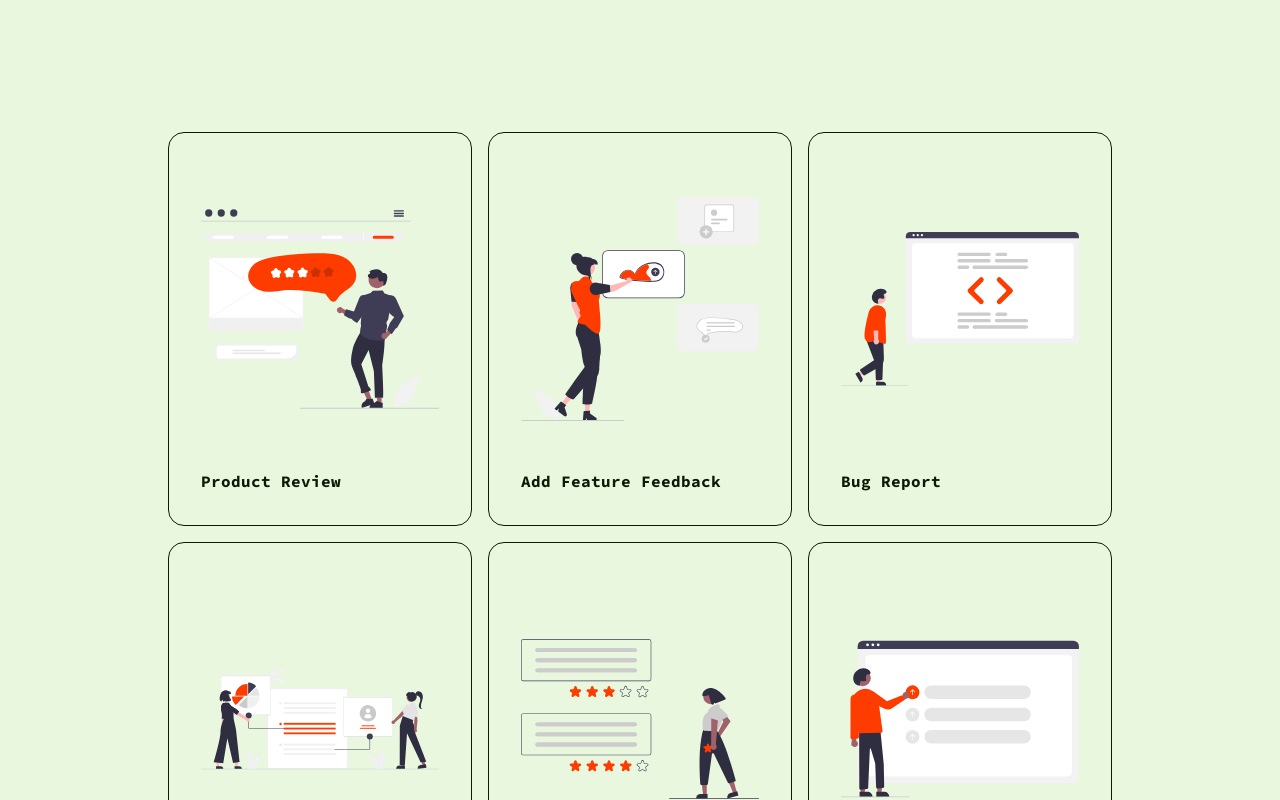
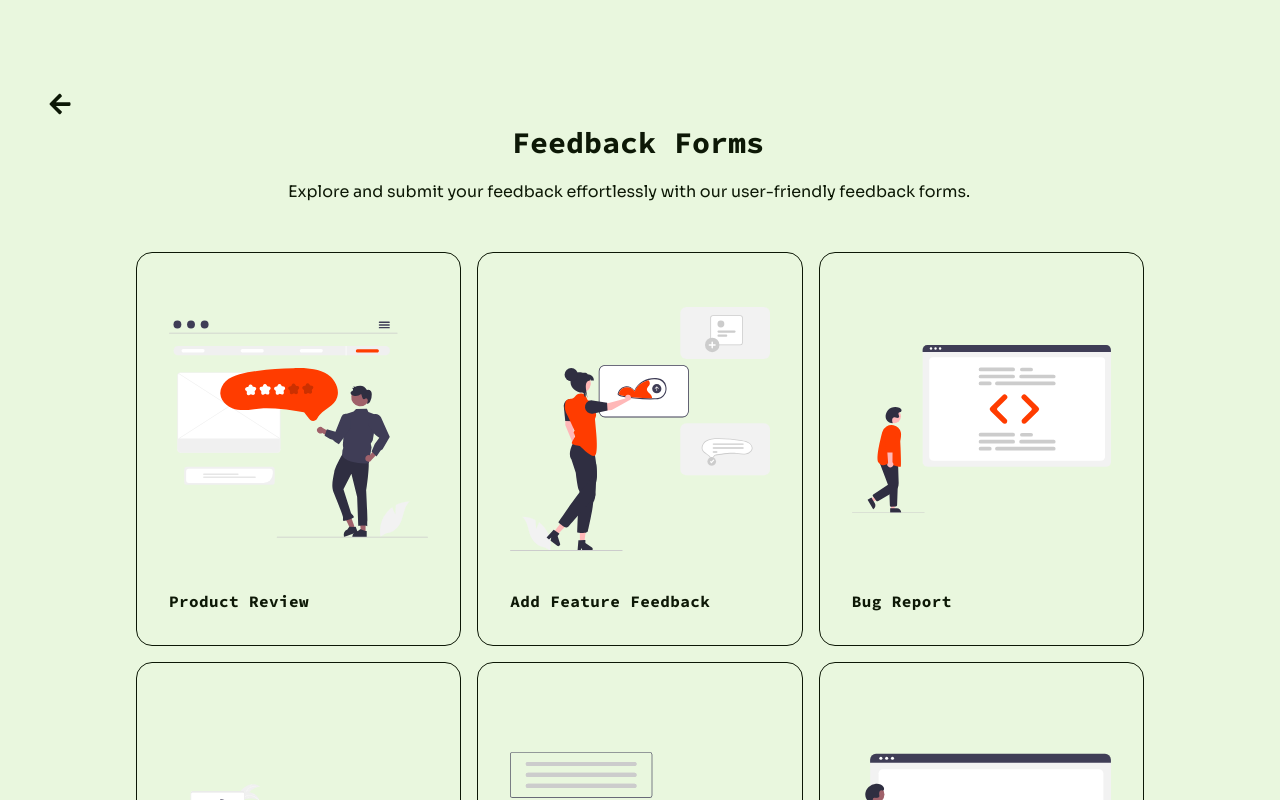
Before and after one commit to Omkar-Potphode/Zidio_Feedback_Collection_System, a React (Vite) app in the folder client/: page /forms in a window 1280 px wide. Shown: the top 800 px of the page. Built offline with nearby package versions, Linux system fonts and the light colour scheme.

Commit message:
✨ Added the Back Button

```diff
--- /dev/null
+++ b/client/src/design/DrawOutlineButton.jsx
@@ -0,0 +1,37 @@
+import React from "react";
+import { FaArrowLeft } from "react-icons/fa";
+
+const BackButton = () => {
+    return (
+        <div className="ml-8 place-content-center">
+            <DrawOutlineButton>
+                <FaArrowLeft size={24}/>
+            </DrawOutlineButton>
+        </div>
+    );
+};
+
+const DrawOutlineButton = ({ children, ...rest }) => {
+    return (
+        <button
+        {...rest}
+        className="group relative px-4 py-2 font-medium text-text transition-colors duration-[400ms] hover:text-tertiary"
+        >
+            <span>{children}</span>
+
+            {/* TOP */}
+            <span className="absolute left-0 top-0 h-[2px] w-0 bg-secondary transition-all duration-100 group-hover:w-full" />
+
+            {/* RIGHT */}
+            <span className="absolute right-0 top-0 h-0 w-[2px] bg-secondary transition-all delay-100 duration-100 group-hover:h-full" />
+
+            {/* BOTTOM */}
+            <span className="absolute bottom-0 right-0 h-[2px] w-0 bg-secondary transition-all delay-200 duration-100 group-hover:w-full" />
+
+            {/* LEFT */}
+            <span className="absolute bottom-0 left-0 h-0 w-[2px] bg-secondary transition-all delay-300 duration-100 group-hover:h-full" />
+        </button>
+    );
+};
+
+export default BackButton;
--- a/client/src/pages/FeedBackForms.jsx
+++ b/client/src/pages/FeedBackForms.jsx
@@ -1,11 +1,19 @@
 import React from 'react'
 import { HoverEffect } from '../design/CardHoverEffect'
 import { AddFeature, AppRatings, BugReport, CustomerPraise, CustomerSurvey, ProductReview } from '../assets';
+import BackButton from '../design/DrawOutlineButton';
+import { Link } from 'react-router-dom';
+import { FaFire } from "react-icons/fa";
 
 export const FeedBackForms = () => {
   return (
     <>
-    <div className='max-w-5xl mx-auto px-8 mb-32'>
+    <Link to="/">
+      <BackButton/>
+    </Link>
+    <div className='max-w-5xl mx-auto mb-32'>
+      <h1 className='ml-96 font-code font-bold text-3xl'>Feedback Forms</h1>
+      <p className='ml-40 mt-5 font-1xl font-medium font-sans'>Explore and submit your feedback effortlessly with our user-friendly feedback forms.</p>
       <HoverEffect items={projects}/>
     </div>
     </>
```
